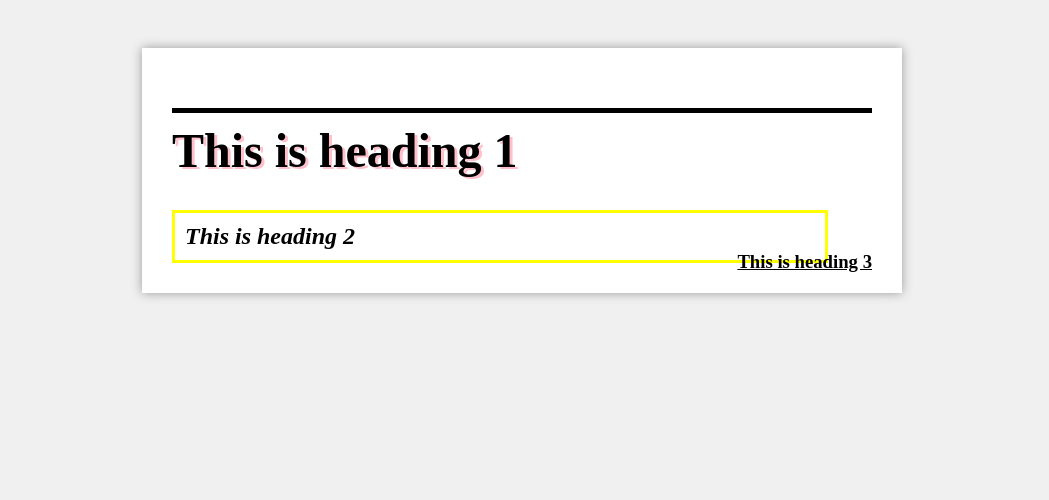
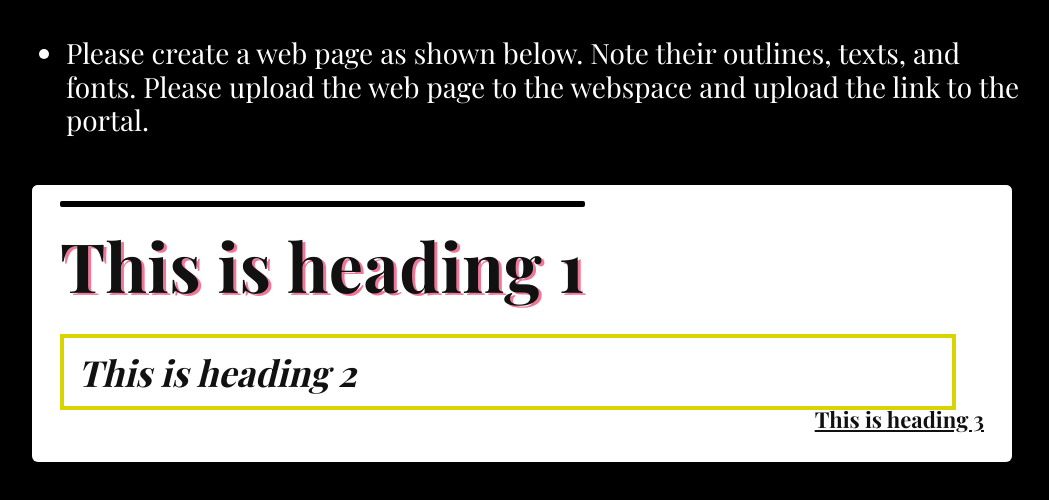
Before and after one commit to Mupnpn/Exercise14, a plain HTML site: page index.html in a window 1280 px wide. Shown: the whole page, without its empty margins (118-1167 px from the left). Drawn offline with nearby package versions, Linux system fonts and the light colour scheme; a web font is replaced by a local one.

Commit message:
Update index.html

```diff
--- a/index.html
+++ b/index.html
@@ -1,68 +1,127 @@
-<!DOCTYPE html>
-<html>
+<!doctype html>
+<html lang="en">
 <head>
-<meta charset="UTF-8">
-<title>Simple Headings Page</title>
+<meta charset="utf-8" />
+<meta name="viewport" content="width=device-width,initial-scale=1" />
+<title>Heading layout example</title>
+
+<!-- Playfair Display font -->
+<link href="https://fonts.googleapis.com/css2?family=Playfair+Display:ital,wght@0,400;0,700;1,400;1,700&display=swap" rel="stylesheet">
 
 <style>
-  body {
-    font-family: "Times New Roman", serif;
-    background: #f0f0f0;
-    padding: 40px;
+  :root{
+    --panel-padding:28px;
+  }
+  html,body{
+    height:100%;
+    margin:0;
+    background:#000;
+    font-family: "Playfair Display", Georgia, "Times New Roman", serif;
+    color:#fff;
   }
 
-  .container {
-    background: white;
-    padding: 30px;
-    width: 700px;
-    margin: auto;
-    box-shadow: 0 0 10px #999;
-    position: relative;
+  /* Instructions text */
+  .instructions{
+    max-width:980px;
+    margin:36px auto 18px;
+    padding-left:16px;
+    font-size:28px;
+    line-height:1.2;
+    color:#fff;
+    list-style: disc;
+  }
+
+  /* White panel */
+  .panel-wrap{
+    max-width:980px;
+    margin:26px auto;
+    padding:22px;
+  }
+  .panel{
+    background:#fff;
+    color:#111;
+    padding:var(--panel-padding);
+    box-shadow:0 6px 18px rgba(0,0,0,0.6), inset 0 1px 0 rgba(255,255,255,0.8);
+    border-radius:6px;
+    position:relative;
   }
 
   /* Heading 1 */
-  h1 {
-    font-size: 48px;
-    margin-top: 30px;
-    text-shadow: 3px 2px pink;
-    border-top: 5px solid black;
-    padding-top: 10px;
+  .h1{
+    font-size:68px;
+    margin:0 0 18px 0;
+    font-weight:700;
+    letter-spacing:0.5px;
+    position:relative;
+    display:inline-block;
+    padding-top:6px;
+    text-shadow: 3px 2px 0 rgba(236, 94, 131, 0.85);
   }
 
-  /* Heading 2 */
-  .box {
-    border: 3px solid yellow;
-    padding: 10px;
-    margin-top: 30px;
-    width: 90%;
-  }
-  h2 {
-    font-style: italic;
-    margin: 0;
+  /* Thin black line above heading 1 */
+  .h1::before{
+    content:"";
+    position:absolute;
+    left:0;
+    right:0;
+    top:-12px;
+    height:6px;
+    background:#000;
+    border-radius:2px;
   }
 
-  /* Heading 3 */
-  h3 {
-    position: absolute;
-    bottom: 20px;
-    right: 30px;
-    text-decoration: underline;
-    margin: 0;
+  /* Heading 2 box */
+  .h2-wrap{
+    border:4px solid #d9d400;
+    padding:10px 14px;
+    width:calc(100% - 28px);
+    margin:6px 0 24px 0;
+    box-sizing:border-box;
+  }
+  .h2{
+    font-size:36px;
+    margin:0;
+    font-style:italic;
+  }
+
+  /* Heading 3 bottom-right */
+  .h3{
+    font-size:22px;
+    font-weight:600;
+    margin:0;
+    position:absolute;
+    right:var(--panel-padding);
+    bottom:var(--panel-padding);
+    text-decoration:underline;
+  }
+
+  /* Responsive */
+  @media (max-width:640px){
+    .instructions{font-size:18px}
+    .h1{font-size:40px}
+    .h2{font-size:22px}
+    .h3{font-size:16px}
   }
 </style>
 </head>
 
 <body>
-
-<div class="container">
-  <h1>This is heading 1</h1>
-
-  <div class="box">
-    <h2>This is heading 2</h2>
+  <div class="instructions">
+    <ul style="margin:0; padding-left:26px;">
+      <li>Please create a web page as shown below. Note their outlines, texts, and fonts. Please upload the web page to the webspace and upload the link to the portal.</li>
+    </ul>
   </div>
 
-  <h3>This is heading 3</h3>
-</div>
+  <div class="panel-wrap">
+    <div class="panel">
+      <h1 class="h1">This is heading 1</h1>
 
+      <div class="h2-wrap">
+        <h2 class="h2">This is heading 2</h2>
+      </div>
+
+      <h3 class="h3">This is heading 3</h3>
+    </div>
+  </div>
 </body>
 </html>
```
